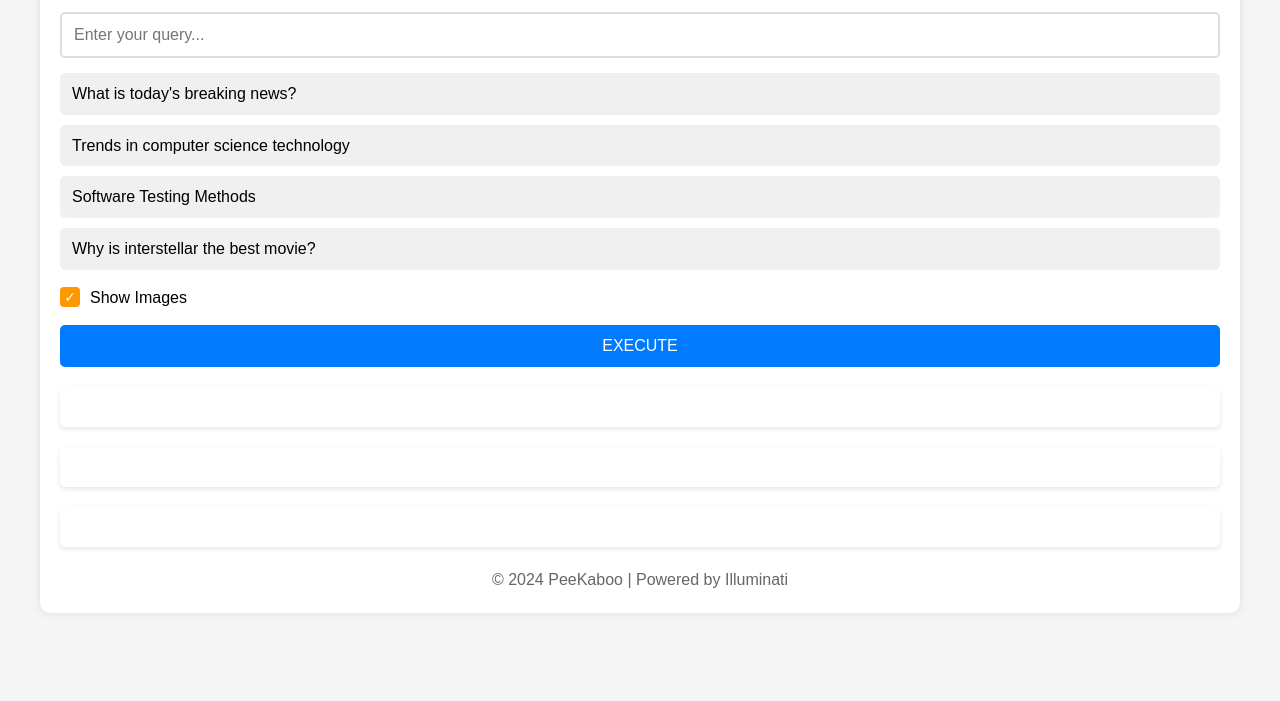
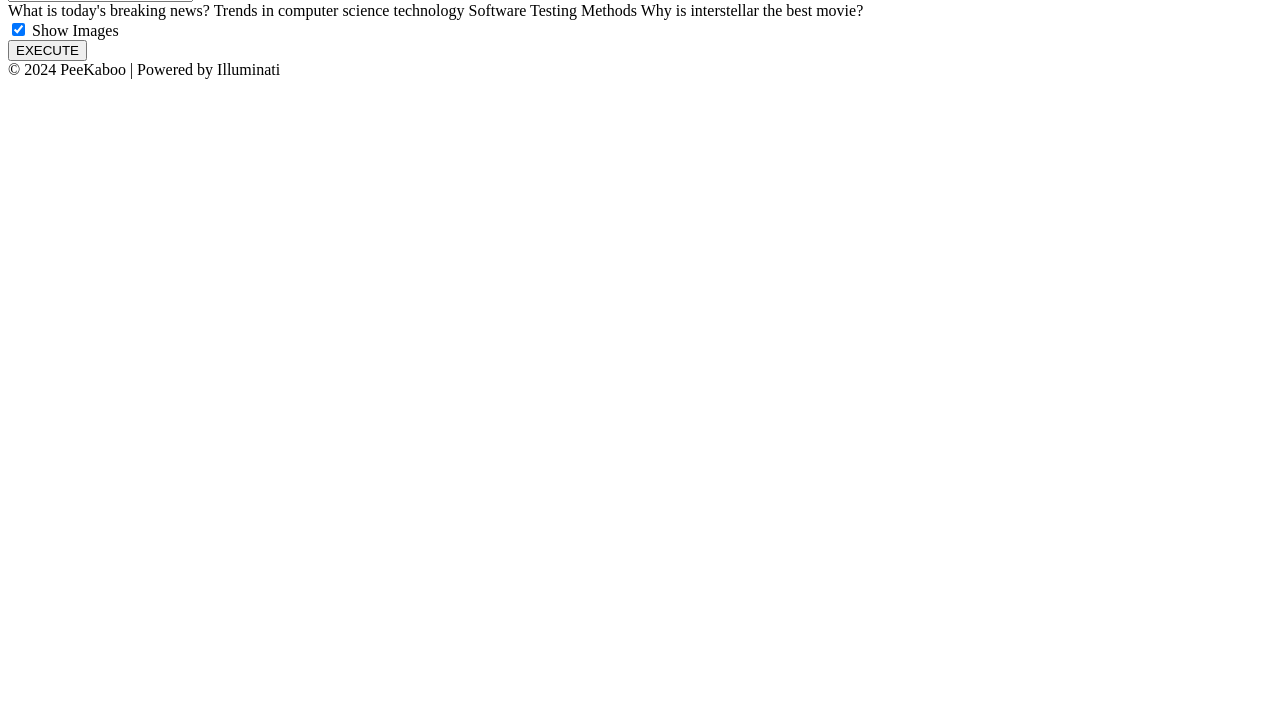
Before and after one commit to omsandippatil/PeeKaboo, a website: page index.html in a window 1280 px wide. Shown: the part 99-800 px from the top of the page. Drawn offline with Linux system fonts and the light colour scheme.

Commit message:
Update index.html

```diff
--- a/index.html
+++ b/index.html
@@ -5,168 +5,6 @@
     <meta name="viewport" content="width=device-width, initial-scale=1.0">
     <title>PeeKaboo?</title>
     <link rel="icon" href="images/favicon.ico" type="image/x-icon">
-    <style>
-        * {
-            margin: 0;
-            padding: 0;
-            box-sizing: border-box;
-        }
-
-        body {
-            font-family: Arial, sans-serif;
-            line-height: 1.6;
-            background: #f5f5f5;
-            padding: 20px;
-        }
-
-        .container {
-            max-width: 1200px;
-            margin: 0 auto;
-            background: white;
-            padding: 20px;
-            border-radius: 10px;
-            box-shadow: 0 0 10px rgba(0,0,0,0.1);
-        }
-
-        h1 {
-            text-align: center;
-            color: #333;
-            margin-bottom: 20px;
-        }
-
-        #searchForm {
-            display: flex;
-            flex-direction: column;
-            gap: 15px;
-            margin-bottom: 20px;
-        }
-
-        #searchInput {
-            padding: 12px;
-            border: 2px solid #ddd;
-            border-radius: 5px;
-            font-size: 16px;
-        }
-
-        .suggestions {
-            display: flex;
-            flex-direction: column;
-            gap: 10px;
-        }
-
-        .question {
-            padding: 8px 12px;
-            background: #f0f0f0;
-            border-radius: 5px;
-            cursor: pointer;
-            transition: background 0.3s;
-        }
-
-        .question:hover {
-            background: #e0e0e0;
-        }
-
-        .checkbox-container {
-            display: flex;
-            align-items: center;
-            gap: 10px;
-        }
-
-        .custom-checkbox {
-            appearance: none;
-            width: 20px;
-            height: 20px;
-            border: 2px solid #ff9800;
-            border-radius: 4px;
-            cursor: pointer;
-            position: relative;
-        }
-
-        .custom-checkbox:checked {
-            background-color: #ff9800;
-        }
-
-        .custom-checkbox:checked::after {
-            content: '✓';
-            position: absolute;
-            color: white;
-            font-size: 14px;
-            top: 50%;
-            left: 50%;
-            transform: translate(-50%, -50%);
-        }
-
-        button {
-            padding: 12px;
-            background: #007bff;
-            color: white;
-            border: none;
-            border-radius: 5px;
-            cursor: pointer;
-            font-size: 16px;
-            transition: background 0.3s;
-        }
-
-        button:hover {
-            background: #0056b3;
-        }
-
-        #results, #summary {
-            margin-top: 20px;
-            padding: 20px;
-            background: #fff;
-            border-radius: 5px;
-            box-shadow: 0 2px 5px rgba(0,0,0,0.1);
-        }
-
-        .news-result {
-            margin-bottom: 20px;
-            padding-bottom: 20px;
-            border-bottom: 1px solid #eee;
-        }
-
-        .news-result h4 {
-            margin-bottom: 10px;
-        }
-
-        .news-result a {
-            color: #007bff;
-            text-decoration: none;
-        }
-
-        .images-container {
-            display: grid;
-            grid-template-columns: repeat(2, 1fr);
-            gap: 20px;
-            margin-top: 20px;
-            padding: 20px;
-            background: #fff;
-            border-radius: 5px;
-            box-shadow: 0 2px 5px rgba(0,0,0,0.1);
-        }
-
-        .image-item {
-            position: relative;
-            padding-top: 75%; /* 4:3 Aspect Ratio */
-            overflow: hidden;
-            border-radius: 5px;
-        }
-
-        .image-item img {
-            position: absolute;
-            top: 0;
-            left: 0;
-            width: 100%;
-            height: 100%;
-            object-fit: cover;
-        }
-
-        footer {
-            text-align: center;
-            margin-top: 20px;
-            color: #666;
-        }
-    </style>
     <script src="Config/config.js"></script>
 </head>
 
```
